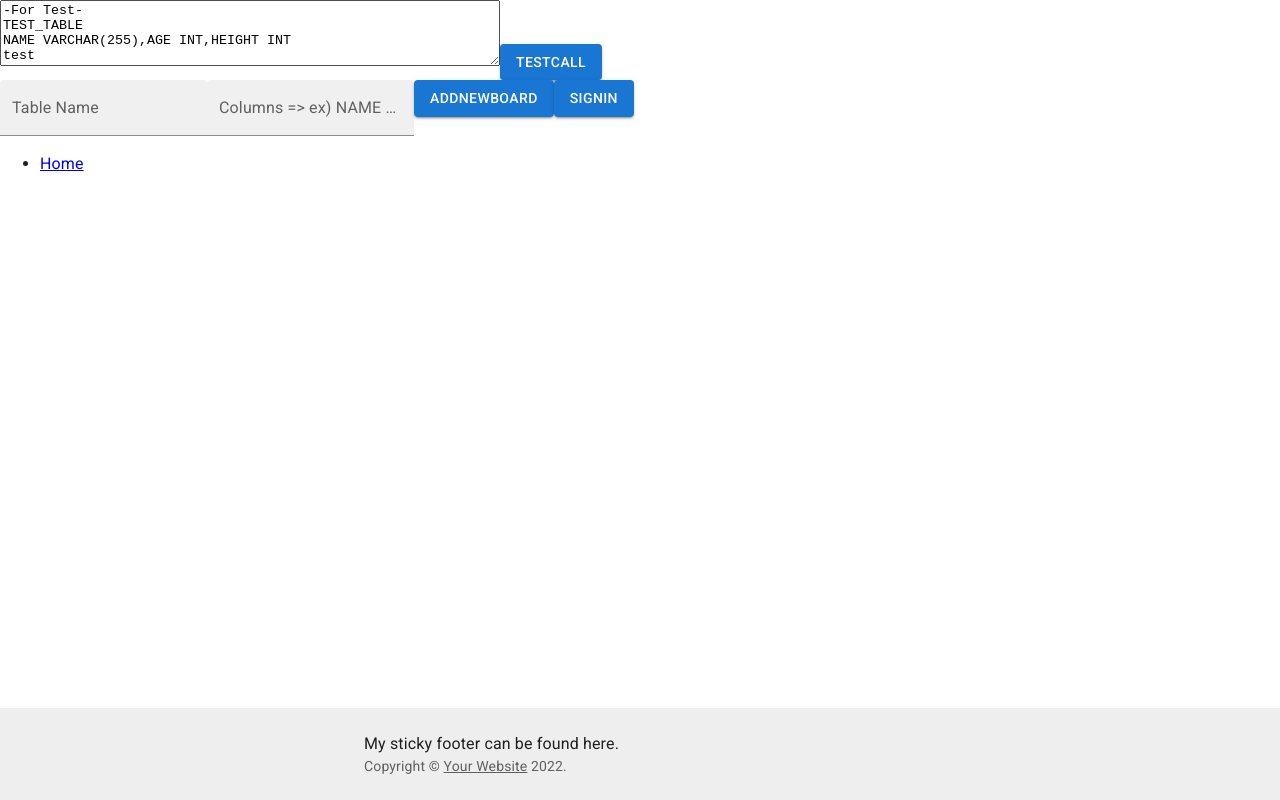
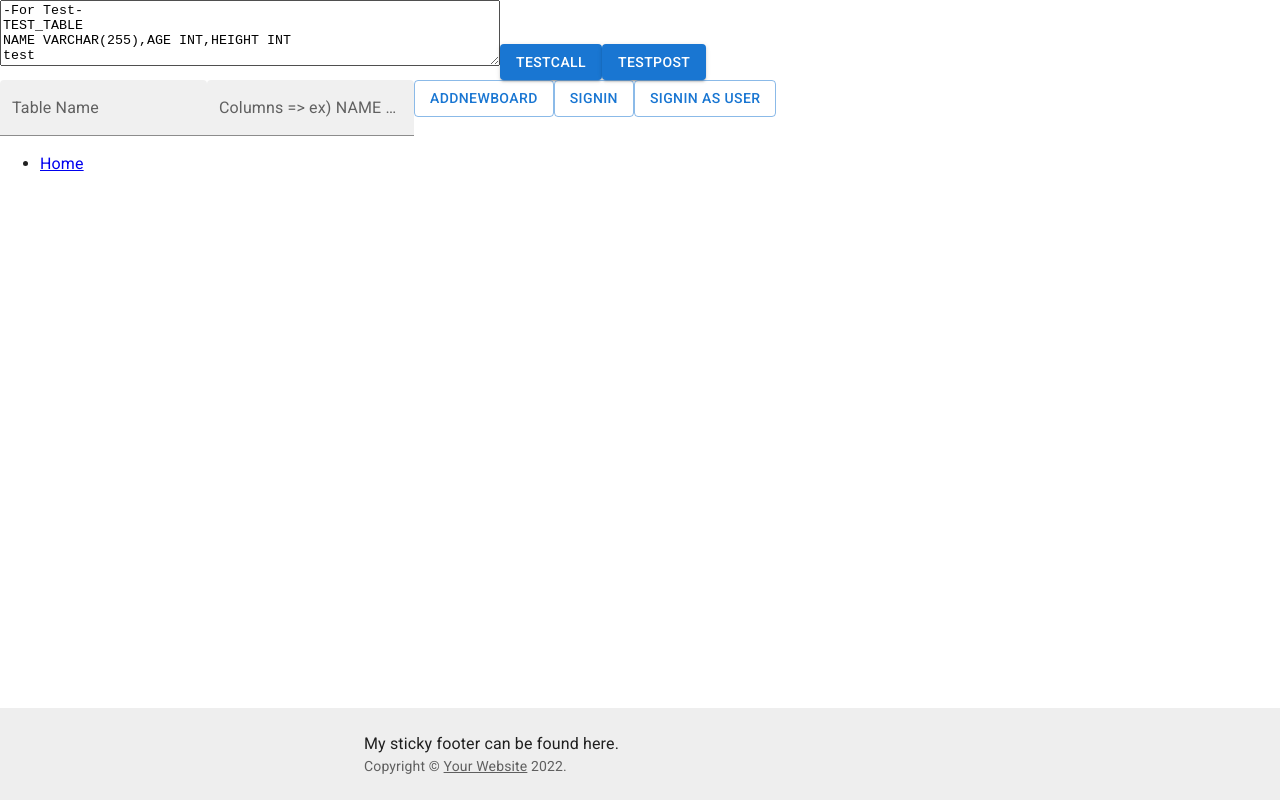
Before and after one commit to inyourcare/sotong-project-cms-front, a React (Create React App) app: page / in a window 1280 px wide. Built offline with nearby package versions, Linux system fonts and the light colour scheme.

Commit message:
accessToken 사용 추가

```diff
--- a/src/views/Home.tsx
+++ b/src/views/Home.tsx
@@ -13,19 +13,49 @@ function HomeContent() {
         // datasourceType: "sotong-maria-datasource",
         // databaseName: "cms_test",
         // tableName: "TEST_TABLE",
-        columns: "",
+        // columns: "",
+        // jwt: "",
+        accessToken: "",
+        refreshToken: "",
+        grantType: ""
     });
     const callAPI = (apiName: string, params?: {}) => {
-        console.log(state.apiHost + apiName, '/', params)
+        const auth = 'Bearer ' + state.accessToken
+        const header = {
+            'Content-Type': 'application/json',
+            'Authorization': auth,
+            // credentials: 'include',
+            'Access-Control-Expose-Headers': '*',
+            // 'Access-Control-Allow-Origin': '*',
+        }
+        console.log('callAPI',state,header)
         if (params) {
+            console.log('POST call:: ',state.apiHost + apiName, params,header)
             fetch(state.apiHost + apiName, {
                 method: 'POST',
-                headers: { 'Content-Type': 'application/json' },
+                headers: header,
                 body: JSON.stringify(params)
             })
-                .then(response => response.json())
-                .then(data => console.log(data));
+                .then(response => {
+                    console.log(response)
+                    return response.json()
+                })
+                .then(data => {
+                    console.log(data)
+                    setState({
+                        ...state,
+                        ...data
+                    });
+                    // if (data.result){
+                    //     setState({
+                    //         ...state,
+                    //         ...data.result
+                    //     });
+                    // }
+                })
+                .then(()=>{console.log('[state]' , state)})
         } else {
+            console.log('GET call:: ',state.apiHost + apiName, '/', params)
             fetch(state.apiHost + apiName)
                 .then(response => response.json())
                 .then(data => console.log(data));
@@ -56,20 +86,29 @@ function HomeContent() {
             />
             <Button
                 variant="contained"
-                onClick={() => callAPI("test",state)}
+                // onClick={() => callAPI("test",state)}
+                onClick={() => callAPI("rest/test/get",0)}
                 // sx={{ mt: 3, ml: 1 }}
             >
                 {"testCall"}
+            </Button>
+            <Button
+                variant="contained"
+                // onClick={() => callAPI("test",state)}
+                onClick={() => callAPI("rest/test/post",{test: true})}
+                // sx={{ mt: 3, ml: 1 }}
+            >
+                {"testPost"}
             </Button>
             <br />
             <TextField id={state.prefix + "tableName"} label="Table Name" variant="filled" onChange={(e: React.ChangeEvent<HTMLTextAreaElement>) => handleTextFieldChange(e)} />
             <TextField id={state.prefix + "columns"} label="Columns => ex) NAME VARCHAR(255),AGE INT,HEIGHT INT" variant="filled" onChange={(e: React.ChangeEvent<HTMLTextAreaElement>) => handleTextFieldChange(e)} />
             <Button
-                variant="contained"
+                variant="outlined"
                 // onClick={(e) => callAPI("addNewBoard", state)}
                 onClick={(e) => callAPI("admin/addNewBoard",
                 {
-                    boardName:"newName2",boardType:"NORMAL",boardSkinType:"NORMAL",ableToReply:"Y"
+                    boardName:"newName3",boardType:"NORMAL",boardSkinType:"NORMAL",ableToReply:"Y"
                     ,allowFileAttach:"Y",allowUnknown:"Y",allowUnknownReply:"Y",commentable:"Y",enable:"Y"
                     ,onlyAdmin:"Y"
                 })}
@@ -78,15 +117,22 @@ function HomeContent() {
                 {"addNewBoard"}
             </Button>
             <Button
-                variant="contained"
-                // onClick={(e) => callAPI("addNewBoard", state)}
-                onClick={(e) => callAPI("auth/signIn",
+                variant="outlined"
+                onClick={(e) => callAPI("rest/common/auth/signIn",
                 {
                     signInId: "admin", password: "pass12#$"
                 })}
-                // sx={{ mt: 3, ml: 1 }}
             >
                 {"signIn"}
+            </Button>
+            <Button
+                variant="outlined"
+                onClick={(e) => callAPI("auth/signIn",
+                {
+                    signInId: "normalUser1", password: "pass12#$"
+                })}
+            >
+                {"signIn As User"}
             </Button>
             <ul>
                 <li>
```
